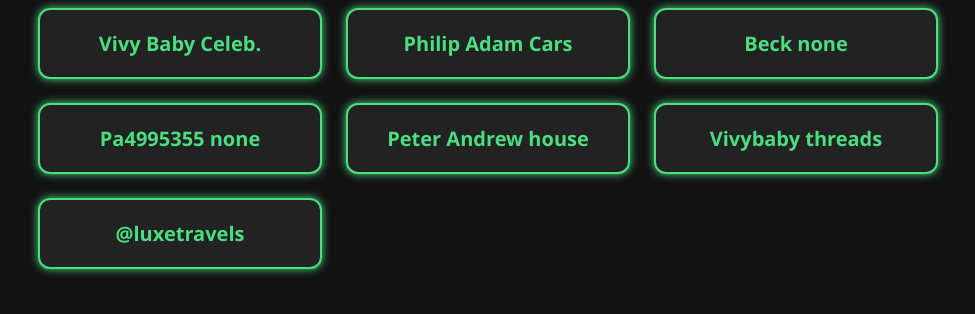
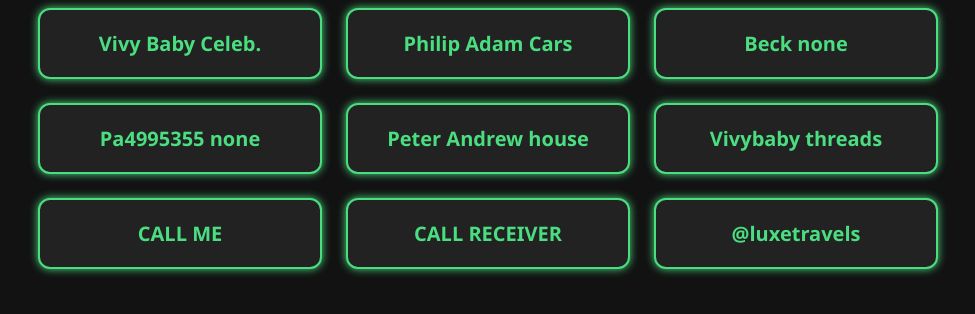
Before and after one commit to Hellen294/my-instagram-directory, a plain HTML site: page index.html in a window 1280 px wide. Shown: the part 144-458 px from the top of the page, without its empty margins (152-1127 px from the left). Drawn offline with Linux system fonts and the light colour scheme.

Commit message:
Update index.html

```diff
--- a/index.html
+++ b/index.html
@@ -68,6 +68,8 @@
     <a href="https://www.instagram.com/pa4995355/">Pa4995355 none</a>
     <a href="https://www.instagram.com/pa49953552024/">Peter Andrew house</a>
     <a href="https://www.threads.com/@vivybaby2025">Vivybaby threads</a>
+    <a href="call.html">CALL ME</a>
+    <a href="incomingcall2.html">CALL RECEIVER</a>
     <a href="account7.html">@luxetravels</a>
   </div>
 </body>
```
